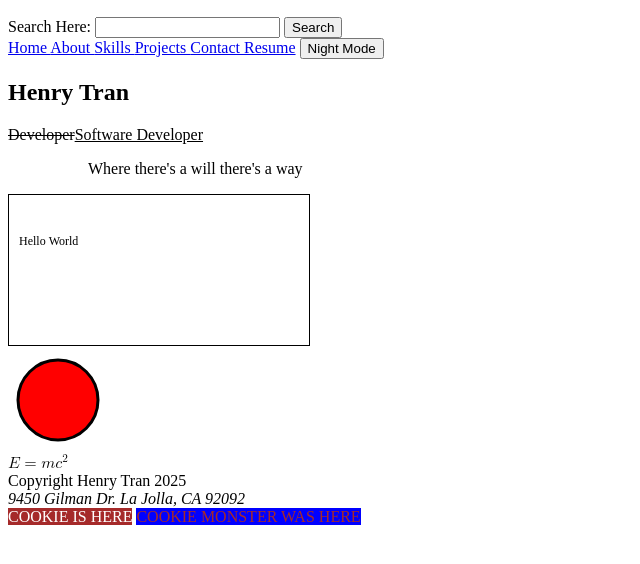
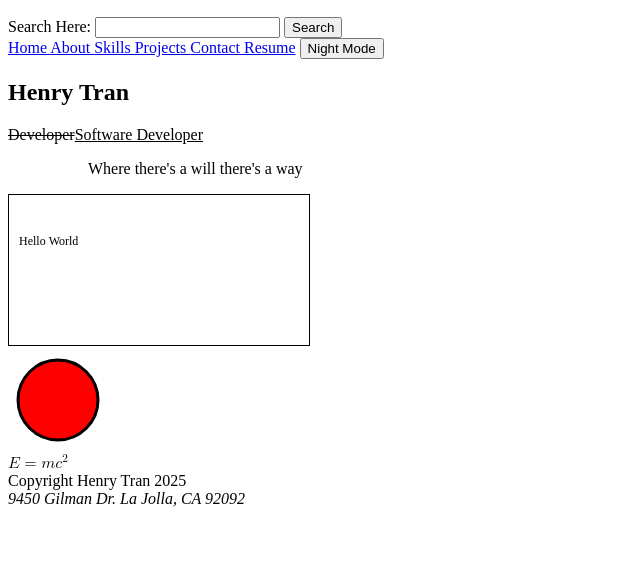
Before and after one commit to henhenrys/HW2, a plain HTML site: page index.html in a window 1280 px wide. Shown: the part 154-718 px from the top of the page, without its empty margins (0-640 px from the left). Drawn offline with Linux system fonts and the light colour scheme.

Commit message:
Add files via upload

```diff
--- a/index.html
+++ b/index.html
@@ -8,18 +8,6 @@
         <title>Personal Portfolio</title>
         <link rel="icon" type="image/x-icon" href="static/favicon.ico">
         <style>
-            cookie-here {
-                border: 0px;
-                margin: 0px;
-                padding: 0px;
-                text-align: center;
-                background-color: brown;
-                color: white;
-            }
-            cookie-here[cookie-monster="eat"] {
-                background-color: blue;
-                color: brown;
-            }
         </style>
     </head>
     <body>
@@ -74,14 +62,20 @@
             <address>
                 9450 Gilman Dr. La Jolla, CA 92092
             </address>
-            <cookie-here>COOKIE IS HERE</cookie-here>
-            <cookie-here cookie-monster="eat">COOKIE MONSTER WAS HERE</cookie-here>
+            <hello-world></hello-world>
         </footer>
         <script>
             var canvas = document.getElementById("theCanvas");
             var ctxt = canvas.getContext("2d");
             ctxt.font = "12px Times New Roman";
             ctxt.fillText("Hello World",10,50);
+            class HelloWorldElement extends HTMLElement {
+                constructor() {
+                super();
+                console.log("Hello world!");
+                }
+            }
+            customElements.define("hello-world", HelloWorldElement);
         </script>
         <noscript>Your browser does not support JavaScript!</noscript>
     </body>
```
